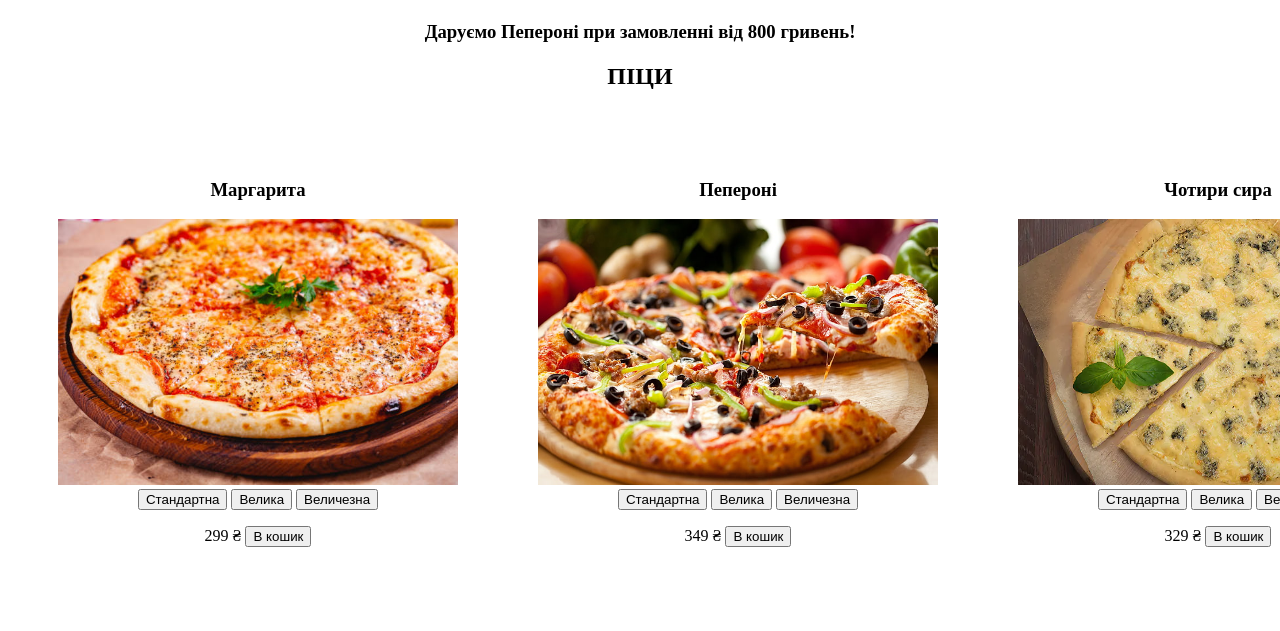
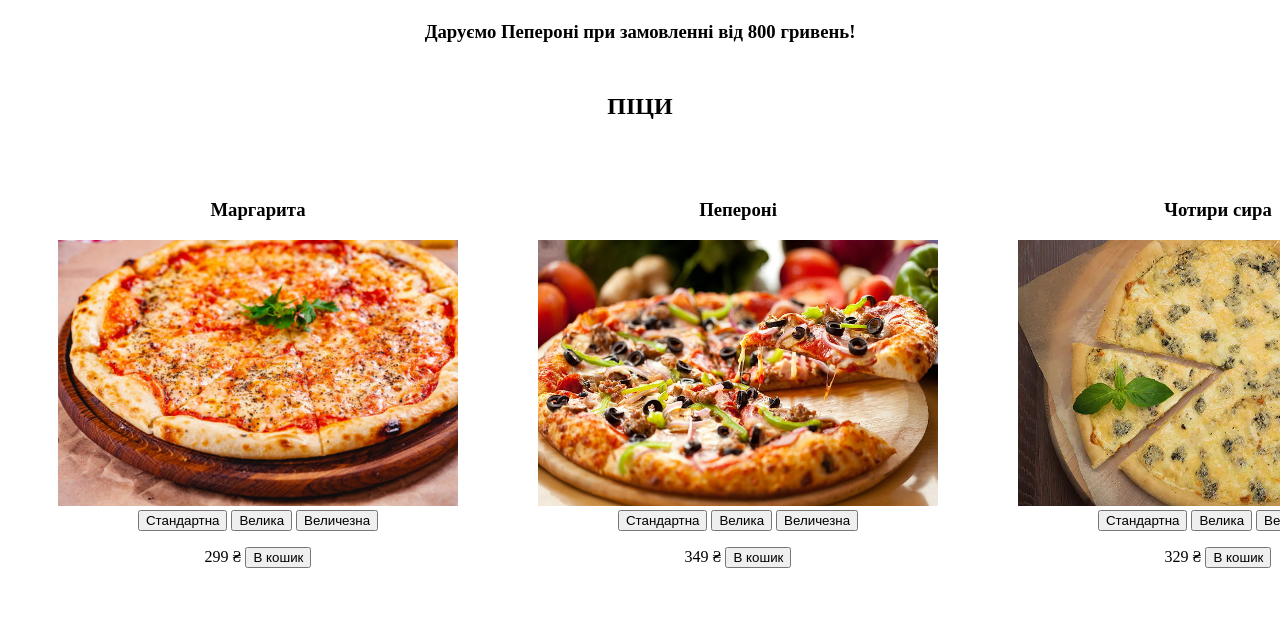
Before and after one commit to GMBFRV/Application-Web-Basics, a plain HTML site: page index.html in a window 1280 px wide. Shown: the part 452-1083 px from the top of the page. Drawn offline with Linux system fonts and the light colour scheme.

Commit message:
[modified] Налаштування відступів

```diff
--- a/index.html
+++ b/index.html
@@ -17,10 +17,10 @@
 <main>
     <div style="text-align: center;">
         <img src="images/2.jpg" style="margin-top: 50px;" width="500px" height="auto" alt="Акція">
-        <h3 align="center" style="margin-top: 20px;">Даруємо Пепероні при замовленні від 800 гривень!</h2>
+        <h3 align="center" style="margin-top: 20px; margin-bottom: 50px;">Даруємо Пепероні при замовленні від 800 гривень!</h2>
     </div>
-    <h2 align="center">ПІЦИ</h2>
-    <table align="center" style="border-spacing: 20px;">
+    <h2 align="center" style="margin-bottom: 10px;">ПІЦИ</h2>
+    <table align="center" style="border-spacing: 20px; margin-top: 10px;">
         <tr>
             <td style="padding: 30px; text-align: center;">
                 <h3>Маргарита</h3>
```
